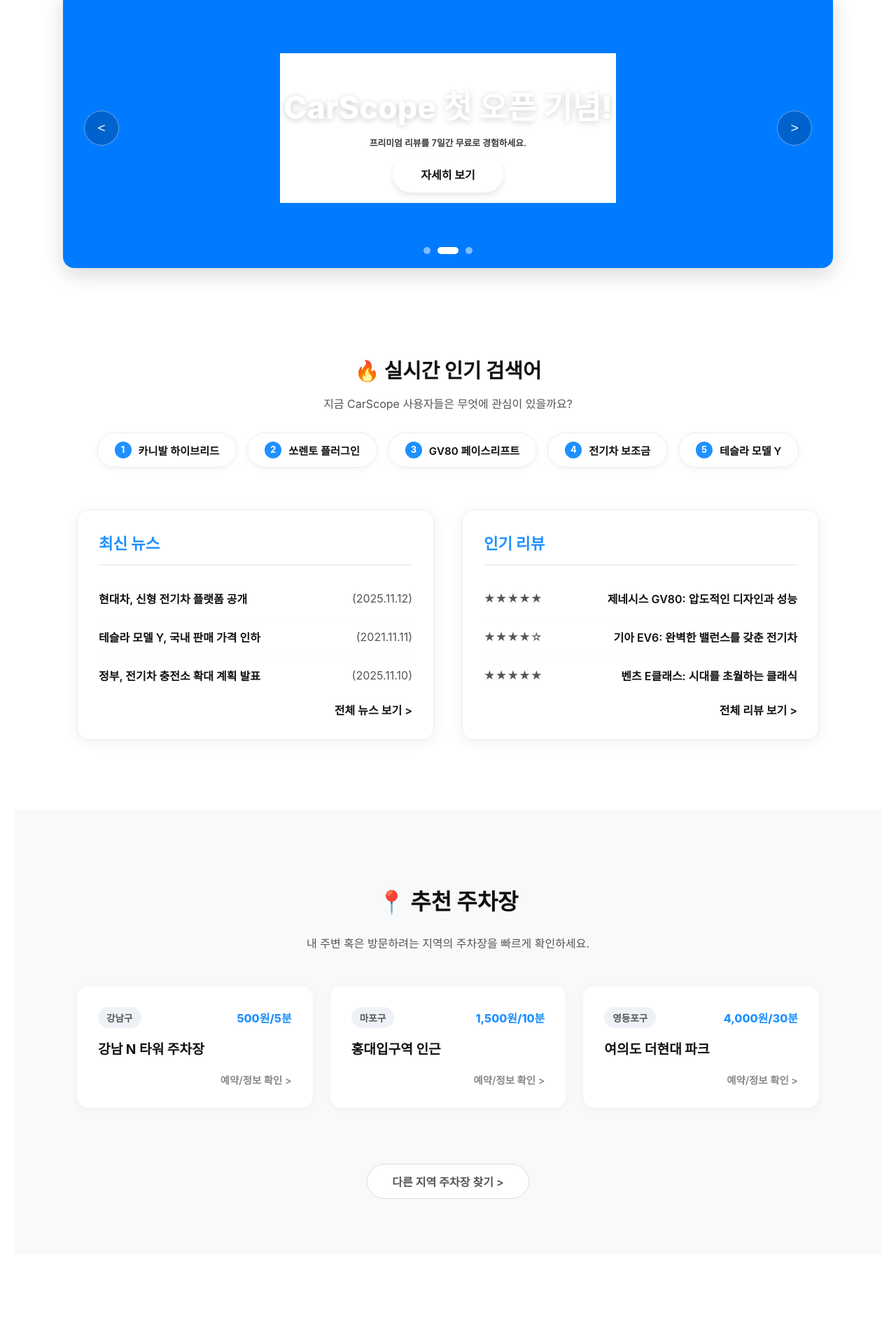
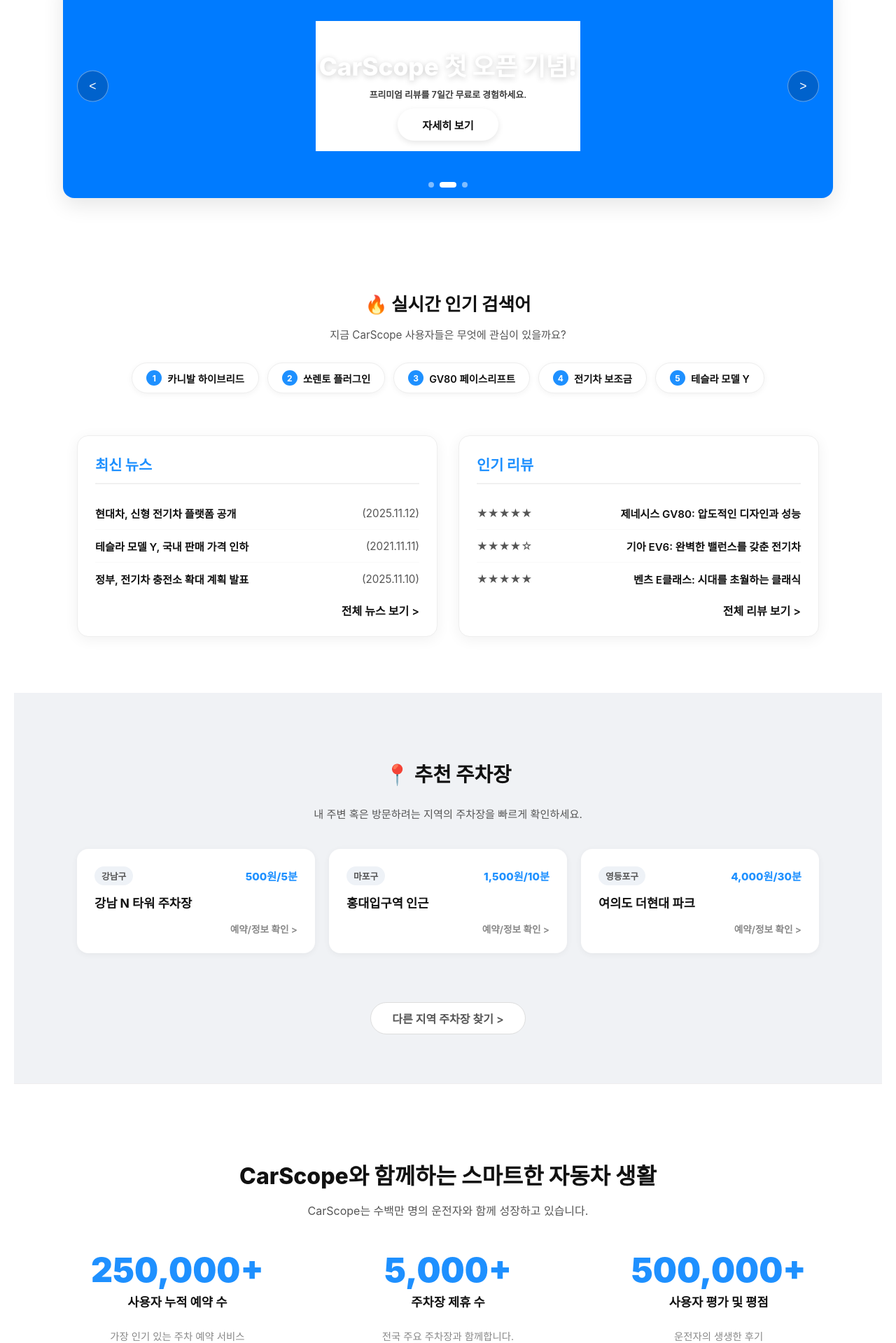
Before and after one commit to 2024136034-hakcheol/car-scope, a React (Create React App) app: page / in a window 1280 px wide. Shown: the part 222-2141 px from the top of the page at 70% size. Built offline with nearby package versions, Linux system fonts and the light colour scheme; no server answers.

Commit message:
style: HomePage 배너 상단 배치 및 섹션별 명확한 구분 적용

```diff
--- a/src/styles/HomePage.css
+++ b/src/styles/HomePage.css
@@ -4,7 +4,7 @@
     --text-dark: #111111;
     --text-medium: #555555;
     --text-light: #888888;
-    --bg-light: #f8f9fa;
+    --bg-light: #f0f2f5;
     --white: #ffffff;
     --shadow-card: 0 4px 20px rgba(0, 0, 0, 0.06);
     --radius-card: 16px;
@@ -30,11 +30,12 @@ body {
     position: relative;
     width: 100%;
     max-width: var(--container-width);
-    height: 400px;
-    margin: 40px 20px;
+    height: 320px;
+    margin-top: 20px;
+    margin-bottom: 50px;
     border-radius: var(--radius-card);
     overflow: hidden;
-    box-shadow: 0 10px 30px rgba(0, 0, 0, 0.15);
+    box-shadow: 0 10px 30px rgba(0, 0, 0, 0.1);
 }
 
 .main-banner-slider {
@@ -68,52 +69,57 @@ body {
     max-width: 700px;
     z-index: 2;
     color: var(--white);
+    display: flex;
+    flex-direction: column;
+    align-items: center;
+    justify-content: center;
 }
 
 .banner-content h2 {
-    font-size: 2.8rem;
-    margin-bottom: 15px;
+    font-size: 2.2rem;
+    margin-bottom: 12px;
     font-weight: 800;
     line-height: 1.2;
-    text-shadow: 0 2px 10px rgba(0, 0, 0, 0.2);
+    text-shadow: 0 2px 8px rgba(0, 0, 0, 0.2);
 }
 
 .banner-content p {
-    font-size: 1.2rem;
-    margin-bottom: 30px;
+    font-size: 1rem;
+    margin-bottom: 25px;
     opacity: 0.95;
     font-weight: 500;
 }
 
 .banner-cta {
     display: inline-block;
-    padding: 14px 40px;
+    padding: 12px 35px;
     background-color: var(--white);
     color: var(--text-dark);
     font-weight: 700;
-    font-size: 1rem;
+    font-size: 0.95rem;
     border-radius: 50px;
     text-decoration: none;
     transition: transform 0.2s;
-    box-shadow: 0 4px 10px rgba(0,0,0,0.1);
+    box-shadow: 0 3px 8px rgba(0,0,0,0.1);
 }
 
 .banner-cta:hover {
     transform: translateY(-2px);
     color: var(--primary-color);
+    box-shadow: 0 5px 12px rgba(0,0,0,0.15);
 }
 
 .slider-nav-arrows .arrow {
     position: absolute;
     top: 50%;
     transform: translateY(-50%);
-    width: 50px;
-    height: 50px;
+    width: 45px;
+    height: 45px;
     border-radius: 50%;
     background: rgba(0, 0, 0, 0.2);
     border: 1px solid rgba(255, 255, 255, 0.4);
     color: var(--white);
-    font-size: 1.2rem;
+    font-size: 1.1rem;
     cursor: pointer;
     display: flex;
     align-items: center;
@@ -126,22 +132,22 @@ body {
     background: rgba(0, 0, 0, 0.4);
 }
 
-.slider-nav-arrows .prev { left: 30px; }
-.slider-nav-arrows .next { right: 30px; }
+.slider-nav-arrows .prev { left: 20px; }
+.slider-nav-arrows .next { right: 20px; }
 
 .slider-dots {
     position: absolute;
-    bottom: 20px;
+    bottom: 15px;
     left: 50%;
     transform: translateX(-50%);
     display: flex;
-    gap: 10px;
+    gap: 8px;
     z-index: 10;
 }
 
 .dot {
-    width: 10px;
-    height: 10px;
+    width: 8px;
+    height: 8px;
     border-radius: 50%;
     background: rgba(255, 255, 255, 0.5);
     cursor: pointer;
@@ -150,7 +156,7 @@ body {
 
 .dot.active {
     background: var(--white);
-    width: 30px;
+    width: 24px;
     border-radius: 10px;
 }
 
@@ -164,7 +170,7 @@ body {
 }
 
 .hot-trends-section h2 {
-    font-size: 1.8rem;
+    font-size: 1.6rem;
     color: var(--text-dark);
     margin-bottom: 10px;
     font-weight: 800;
@@ -172,28 +178,28 @@ body {
 
 .hot-trends-section p {
     color: var(--text-medium);
-    font-size: 1rem;
+    font-size: 0.95rem;
     margin-bottom: 30px;
 }
 
 .trend-list-container {
     display: flex;
     justify-content: center;
-    gap: 15px;
+    gap: 12px;
     flex-wrap: wrap;
 }
 
 .trend-item-card {
     background: var(--white);
-    padding: 12px 24px;
+    padding: 10px 20px;
     border-radius: 50px;
     border: 1px solid #eee;
     box-shadow: 0 2px 8px rgba(0,0,0,0.05);
     display: flex;
     align-items: center;
-    gap: 10px;
+    gap: 8px;
     font-weight: 600;
-    font-size: 0.95rem;
+    font-size: 0.9rem;
     color: var(--text-dark);
     cursor: pointer;
     transition: all 0.2s;
@@ -209,30 +215,30 @@ body {
 .trend-rank {
     background: var(--primary-color);
     color: var(--white);
-    width: 24px;
-    height: 24px;
+    width: 22px;
+    height: 22px;
     border-radius: 50%;
     display: flex;
     align-items: center;
     justify-content: center;
-    font-size: 0.8rem;
+    font-size: 0.75rem;
     font-weight: 700;
 }
 
 .main-content-grid {
     display: grid;
     grid-template-columns: 1fr 1fr;
-    gap: 40px;
+    gap: 30px;
     width: 100%;
     max-width: var(--container-width);
     padding: 0 20px;
-    margin-bottom: 100px;
+    margin-bottom: 80px;
     box-sizing: border-box;
 }
 
 .card {
     background: var(--white);
-    padding: 30px;
+    padding: 25px;
     border-radius: var(--radius-card);
     box-shadow: var(--shadow-card);
     border: 1px solid #eee;
@@ -242,16 +248,16 @@ body {
 }
 
 .card:hover {
-    transform: translateY(-5px);
-    box-shadow: 0 8px 25px rgba(0,0,0,0.1);
+    transform: translateY(-3px);
+    box-shadow: 0 6px 18px rgba(0,0,0,0.1);
 }
 
 .card h3 {
-    font-size: 1.4rem;
+    font-size: 1.3rem;
     color: var(--primary-color);
     margin-top: 0;
-    margin-bottom: 20px;
-    padding-bottom: 15px;
+    margin-bottom: 18px;
+    padding-bottom: 12px;
     border-bottom: 2px solid #f0f0f0;
     font-weight: 800;
 }
@@ -263,9 +269,9 @@ body {
 }
 
 .card li {
-    padding: 15px 0;
+    padding: 12px 0;
     border-bottom: 1px solid #f9f9f9;
-    font-size: 1rem;
+    font-size: 0.95rem;
     color: var(--text-medium);
     display: flex;
     justify-content: space-between;
@@ -290,14 +296,14 @@ body {
 .parking-recommendation-section {
     width: 100%;
     background-color: var(--bg-light);
-    padding: 80px 0;
+    padding: 70px 0;
     display: flex;
     flex-direction: column;
     align-items: center;
 }
 
 .parking-recommendation-section h2 {
-    font-size: 2rem;
+    font-size: 1.8rem;
     color: var(--text-dark);
     margin-bottom: 10px;
     font-weight: 800;
@@ -305,13 +311,14 @@ body {
 
 .parking-recommendation-section p {
     color: var(--text-medium);
-    margin-bottom: 50px;
+    margin-bottom: 40px;
+    font-size: 0.95rem;
 }
 
 .parking-spot-grid {
     display: grid;
     grid-template-columns: repeat(3, 1fr);
-    gap: 25px;
+    gap: 20px;
     width: 100%;
     max-width: var(--container-width);
     padding: 0 20px;
@@ -321,7 +328,7 @@ body {
 .parking-spot-card {
     background: var(--white);
     border-radius: var(--radius-card);
-    padding: 30px;
+    padding: 25px;
     box-shadow: 0 2px 10px rgba(0,0,0,0.05);
     transition: all 0.3s;
     display: flex;
@@ -329,35 +336,35 @@ body {
 }
 
 .parking-spot-card:hover {
-    transform: translateY(-5px);
-    box-shadow: 0 8px 20px rgba(0,0,0,0.1);
+    transform: translateY(-3px);
+    box-shadow: 0 6px 18px rgba(0,0,0,0.1);
 }
 
 .spot-header {
     display: flex;
     justify-content: space-between;
-    margin-bottom: 15px;
+    margin-bottom: 12px;
     align-items: center;
 }
 
 .spot-area {
     background: #eef2f7;
     color: var(--text-medium);
-    padding: 5px 12px;
-    border-radius: 20px;
-    font-size: 0.85rem;
+    padding: 4px 10px;
+    border-radius: 15px;
+    font-size: 0.8rem;
     font-weight: 600;
 }
 
 .spot-price {
     color: var(--primary-color);
     font-weight: 800;
-    font-size: 1rem;
+    font-size: 0.95rem;
 }
 
 .spot-name {
-    font-size: 1.2rem;
-    margin: 0 0 20px 0;
+    font-size: 1.1rem;
+    margin: 0 0 15px 0;
     color: var(--text-dark);
     font-weight: 700;
 }
@@ -367,7 +374,7 @@ body {
     text-align: right;
     text-decoration: none;
     color: var(--text-light);
-    font-size: 0.9rem;
+    font-size: 0.85rem;
     font-weight: 600;
     transition: color 0.2s;
 }
@@ -378,8 +385,8 @@ body {
 
 .parking-more-link {
     display: inline-block;
-    margin-top: 50px;
-    padding: 12px 35px;
+    margin-top: 40px;
+    padding: 10px 30px;
     background-color: var(--white);
     border: 1px solid #ddd;
     border-radius: 50px;
@@ -392,33 +399,35 @@ body {
 .parking-more-link:hover {
     border-color: var(--primary-color);
     color: var(--primary-color);
-    box-shadow: 0 4px 10px rgba(0,0,0,0.05);
+    box-shadow: 0 2px 8px rgba(0,0,0,0.05);
 }
 
 .company-stats-section {
     width: 100%;
-    padding: 100px 0;
+    padding: 80px 0;
     background-color: var(--white);
     text-align: center;
+    border-top: 1px solid #eee;
+    margin-bottom: 40px;
 }
 
 .company-stats-section h2 {
-    font-size: 2.2rem;
+    font-size: 2rem;
     color: var(--text-dark);
-    margin-bottom: 15px;
+    margin-bottom: 12px;
     font-weight: 800;
 }
 
 .company-stats-section p {
     color: var(--text-medium);
-    margin-bottom: 60px;
-    font-size: 1.1rem;
+    margin-bottom: 50px;
+    font-size: 1rem;
 }
 
 .stats-grid {
     display: flex;
     justify-content: center;
-    gap: 80px;
+    gap: 60px;
     max-width: var(--container-width);
     margin: 0 auto;
     padding: 0 20px;
@@ -427,31 +436,31 @@ body {
 
 .stat-item {
     flex: 1;
-    min-width: 200px;
+    min-width: 180px;
     display: flex;
     flex-direction: column;
     align-items: center;
 }
 
 .stat-value {
-    font-size: 3.5rem;
+    font-size: 3rem;
     font-weight: 900;
     color: var(--primary-color);
-    margin-bottom: 10px;
+    margin-bottom: 8px;
     line-height: 1;
     display: block;
 }
 
 .stat-label-box {
-    font-size: 1.2rem;
+    font-size: 1.1rem;
     font-weight: 700;
     color: var(--text-dark);
-    margin-bottom: 8px;
+    margin-bottom: 6px;
     display: block;
 }
 
 .stat-description {
-    font-size: 0.95rem;
+    font-size: 0.9rem;
     color: var(--text-light);
     display: block;
 }
@@ -459,37 +468,54 @@ body {
 @media (max-width: 1024px) {
     .main-banner-slider-wrapper {
         max-width: 100%;
-        margin: 20px;
-        width: auto;
+        margin-left: 0;
+        margin-right: 0;
+        border-radius: 0;
     }
-    .main-content-grid,
+    .main-content-grid {
+        grid-template-columns: 1fr;
+    }
     .parking-spot-grid {
-        gap: 20px;
+        grid-template-columns: repeat(2, 1fr);
     }
 }
 
 @media (max-width: 768px) {
     .main-banner-slider-wrapper {
-        height: 320px;
-        border-radius: 0;
-        margin: 0 0 40px 0;
+        height: 280px;
+        margin-top: 0;
+        margin-bottom: 30px;
     }
     .banner-content h2 {
-        font-size: 2rem;
+        font-size: 1.8rem;
     }
-    .main-content-grid {
-        grid-template-columns: 1fr;
+    .banner-content p {
+        font-size: 0.9rem;
+    }
+    .banner-cta {
+        padding: 10px 25px;
+        font-size: 0.85rem;
+    }
+    .slider-nav-arrows .arrow {
+        width: 38px;
+        height: 38px;
+        font-size: 1rem;
+        left: 10px;
+        right: 10px;
     }
     .parking-spot-grid {
         grid-template-columns: 1fr;
     }
     .stats-grid {
         flex-direction: column;
-        gap: 50px;
+        gap: 40px;
     }
     .hot-trends-section h2,
     .parking-recommendation-section h2,
     .company-stats-section h2 {
-        font-size: 1.8rem;
+        font-size: 1.6rem;
+    }
+    .stat-value {
+        font-size: 2.5rem;
     }
 }
```
